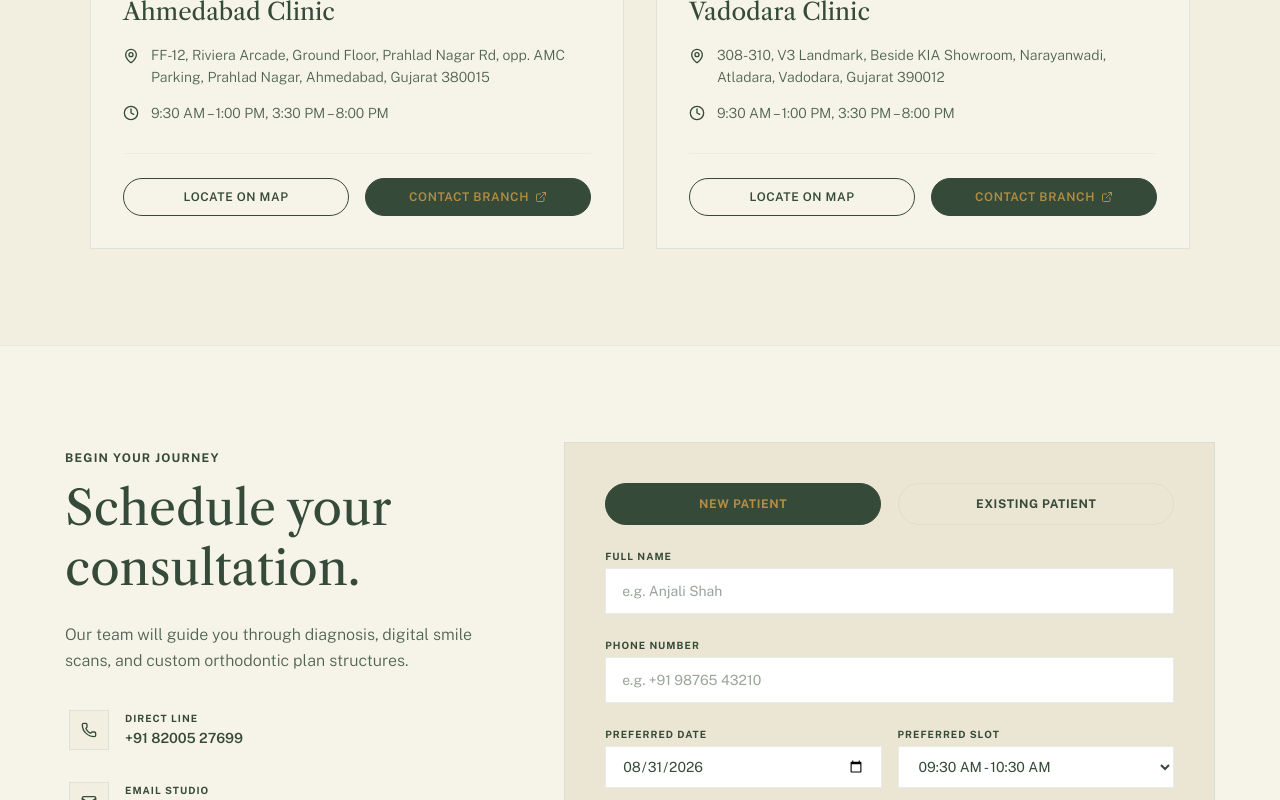
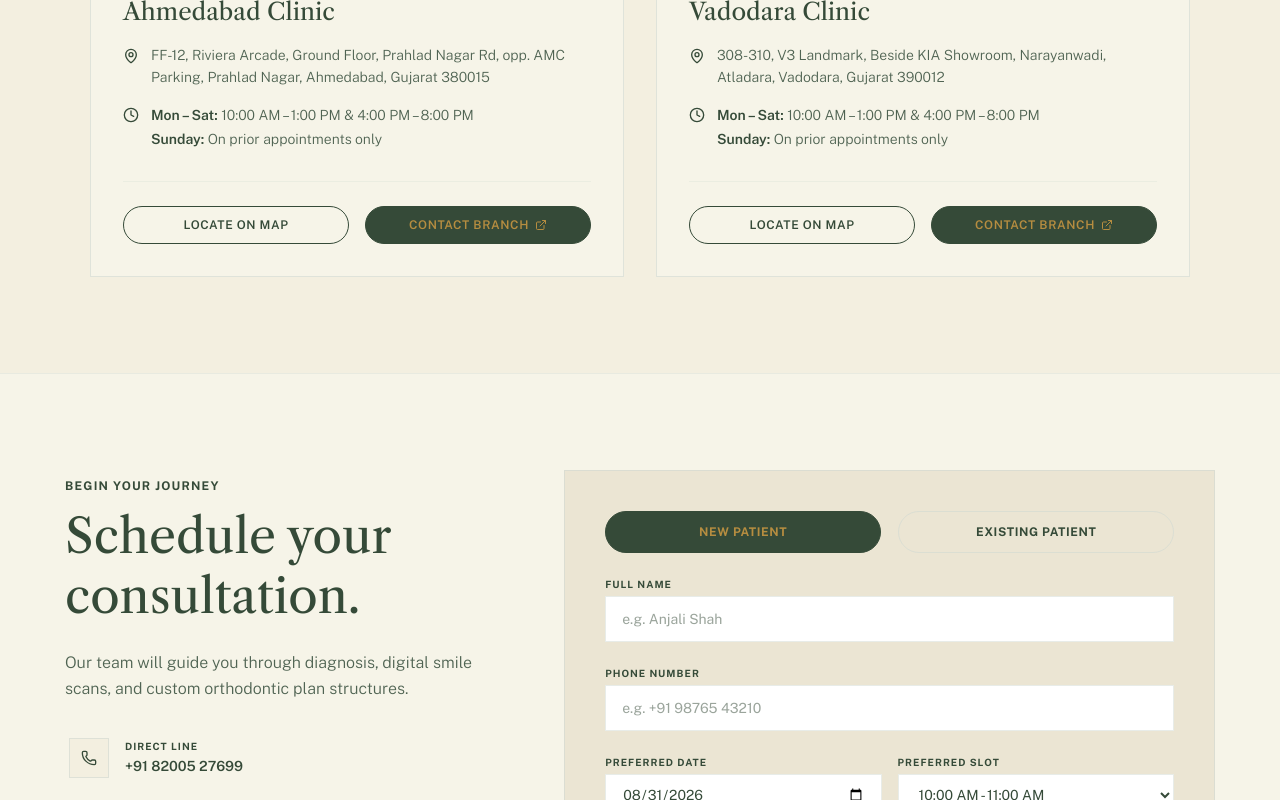
Before and after one commit to Ansh-0403/Nerai-Clinic, a React (Vite) app in the folder frontend/: page / in a window 1280 px wide. Shown: the part 5800-6600 px from the top of the page. Built offline with nearby package versions, Linux system fonts and the light colour scheme.

Commit message:
fix: update clinic timings (Mon-Sat 10am-1pm & 4pm-8pm, Sun on prior appointment) and update footer link to About Nerai

```diff
--- a/frontend/src/components/ui/BookingForm.tsx
+++ b/frontend/src/components/ui/BookingForm.tsx
@@ -20,7 +20,7 @@ export const BookingForm: React.FC = () => {
     name: '',
     phone: '',
     date: getTodayStr(), // Default to today's date
-    timeSlot: '09:30 AM - 10:30 AM',
+    timeSlot: '10:00 AM - 11:00 AM',
     treatment: 'Consultation',
     patientStatus: 'new' as 'new' | 'existing',
     location: 'Ahmedabad Studio' as 'Ahmedabad Studio' | 'Vadodara Studio'
@@ -34,14 +34,13 @@ export const BookingForm: React.FC = () => {
   const [isSubmitting, setIsSubmitting] = useState(false);
 
   const timeSlots = [
-    "09:30 AM - 10:30 AM",
-    "10:30 AM - 11:30 AM",
-    "11:30 AM - 12:30 PM",
-    "03:30 PM - 04:30 PM",
-    "04:30 PM - 05:30 PM",
-    "05:30 PM - 06:30 PM",
-    "06:30 PM - 07:30 PM",
-    "07:30 PM - 08:00 PM"
+    "10:00 AM - 11:00 AM",
+    "11:00 AM - 12:00 PM",
+    "12:00 PM - 01:00 PM",
+    "04:00 PM - 05:00 PM",
+    "05:00 PM - 06:00 PM",
+    "06:00 PM - 07:00 PM",
+    "07:00 PM - 08:00 PM"
   ];
 
   // Check Thursday logic client-side
--- a/frontend/src/components/ui/LocationMatrix.tsx
+++ b/frontend/src/components/ui/LocationMatrix.tsx
@@ -18,8 +18,8 @@ const studiosData: Studio[] = [
     id: 'ahmedabad',
     name: 'Ahmedabad Clinic',
     address: 'FF-12, Riviera Arcade, Ground Floor, Prahlad Nagar Rd, opp. AMC Parking, Prahlad Nagar, Ahmedabad, Gujarat 380015',
-    days: 'All days except Thursday',
-    hours: '9:30 AM – 1:00 PM, 3:30 PM – 8:00 PM',
+    days: 'Monday to Saturday',
+    hours: 'Mon – Sat: 10:00 AM – 1:00 PM, 4:00 PM – 8:00 PM | Sun: On Prior Appointments Only',
     phone: '+91 82005 27699',
     imageUrl: '/images/studios/ahmedabad/ahmedabad-1.jpg',
     mapEmbedUrl: 'https://maps.google.com/maps?q=NERAI+Orthodontic+and+Dental+Studio,+Riviera+Arcade,+Ahmedabad&t=&z=15&ie=UTF8&iwloc=&output=embed',
@@ -29,8 +29,8 @@ const studiosData: Studio[] = [
     id: 'baroda',
     name: 'Vadodara Clinic',
     address: '308-310, V3 Landmark, Beside KIA Showroom, Narayanwadi, Atladara, Vadodara, Gujarat 390012',
-    days: 'Thursday Only',
-    hours: '9:30 AM – 1:00 PM, 3:30 PM – 8:00 PM',
+    days: 'Monday to Saturday',
+    hours: 'Mon – Sat: 10:00 AM – 1:00 PM, 4:00 PM – 8:00 PM | Sun: On Prior Appointments Only',
     phone: '+91 82005 27699',
     imageUrl: '/images/studios/vadodara/vadodara-3.jpg',
     mapEmbedUrl: 'https://maps.google.com/maps?q=Dr.+Pooja%27s+Braces+centre,+V3+Landmark,+308-310,+beside+KIA+showroom,+Narayanwadi,+Atladara,+Vadodara,+Gujarat+390012&t=&z=16&ie=UTF8&iwloc=&output=embed',
@@ -104,11 +104,12 @@ export const LocationMatrix: React.FC = () => {
                   </p>
                 </div>
 
-                <div className="flex items-center gap-3">
-                  <Clock size={16} className="text-primary flex-shrink-0" />
-                  <p className="font-sans text-xs md:text-sm text-on-surface-variant leading-none font-light">
-                    {studio.hours}
-                  </p>
+                <div className="flex items-start gap-3">
+                  <Clock size={16} className="text-primary flex-shrink-0 mt-0.5" />
+                  <div className="font-sans text-xs md:text-sm text-on-surface-variant font-light space-y-1">
+                    <p><strong className="font-semibold text-on-surface">Mon – Sat:</strong> 10:00 AM – 1:00 PM & 4:00 PM – 8:00 PM</p>
+                    <p><strong className="font-semibold text-on-surface">Sunday:</strong> On prior appointments only</p>
+                  </div>
                 </div>
               </div>
 
```
